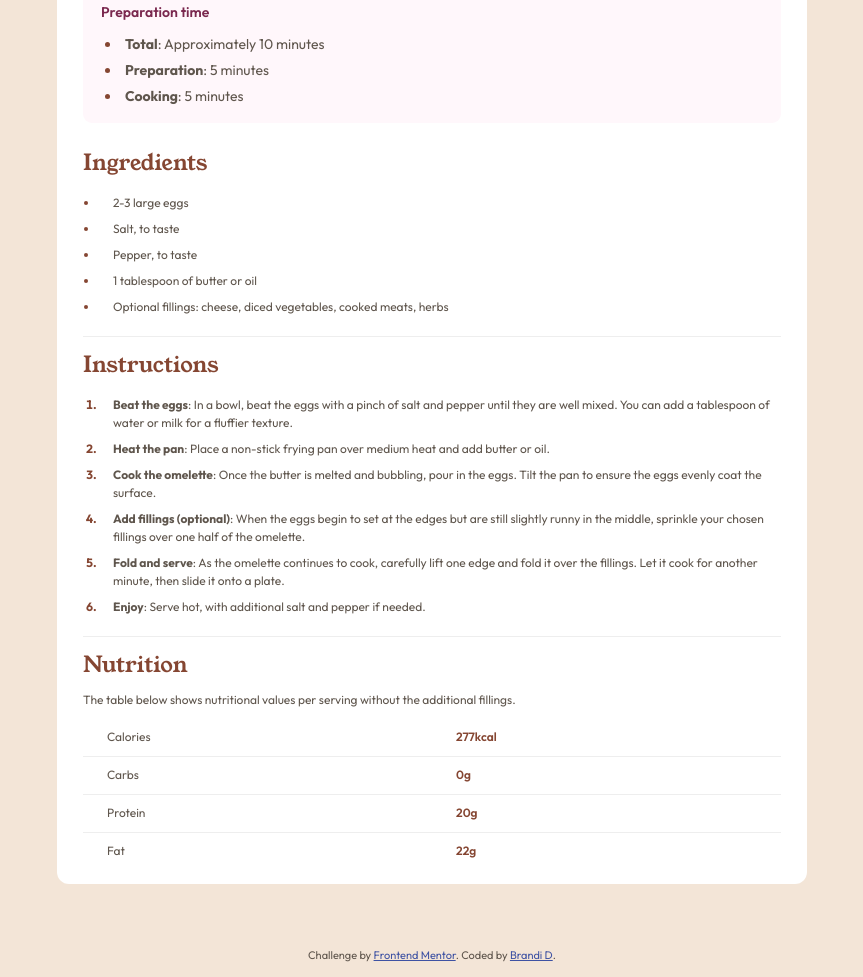
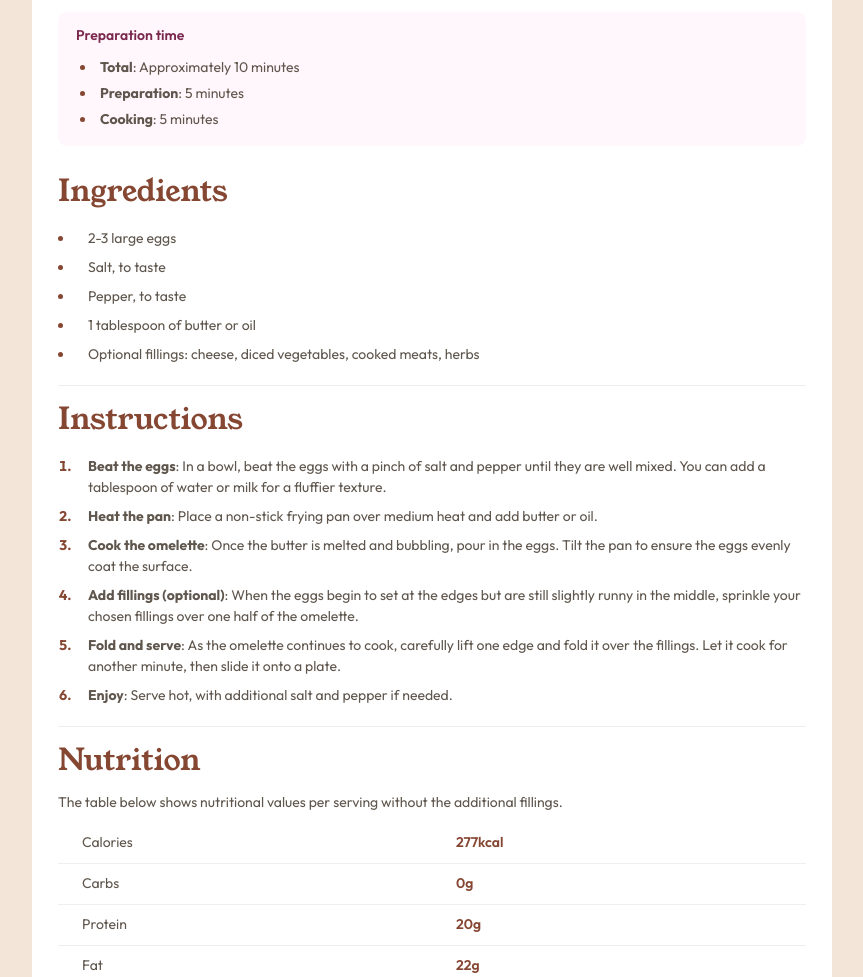
Before and after one commit to bsd-rgb/Recipe-Page, a plain HTML site: page index.html in a window 1280 px wide. Shown: the part 624-1601 px from the top of the page, without its empty margins (208-1071 px from the left). Drawn offline with Linux system fonts and the light colour scheme.

Commit message:
Updated sizing and spacing

```diff
--- a/style.css
+++ b/style.css
@@ -49,7 +49,7 @@ body {
 }
 
 .heading-tertiary {
-  font-size: 2.2rem;
+  font-size: 3rem;
   font-weight: 500;
   color: #854632;
   margin-bottom: 1.2rem;
@@ -59,7 +59,7 @@ body {
 
 .list {
   padding-left: 1.6rem;
-  font-size: 1.2rem;
+  font-size: 1.4rem;
   line-height: 1.5;
   font-weight: 400;
   margin-bottom: 1.6rem;
@@ -91,7 +91,7 @@ li::marker {
 }
 
 .recipe-container {
-  max-width: 75rem;
+  max-width: 80rem;
   background-color: #fff;
   margin: 0 auto;
   border-radius: 12px;
@@ -175,7 +175,7 @@ li::marker {
 
 .nutrition-text {
   display: block;
-  font-size: 1.2rem;
+  font-size: 1.4rem;
   margin-bottom: 1.2rem;
 }
 
@@ -197,7 +197,7 @@ li::marker {
 .grid-item span {
   padding-top: 1rem;
   padding-left: 2.4rem;
-  font-size: 1.2rem;
+  font-size: 1.4rem;
 }
 
 .nutrition-unit {
```
